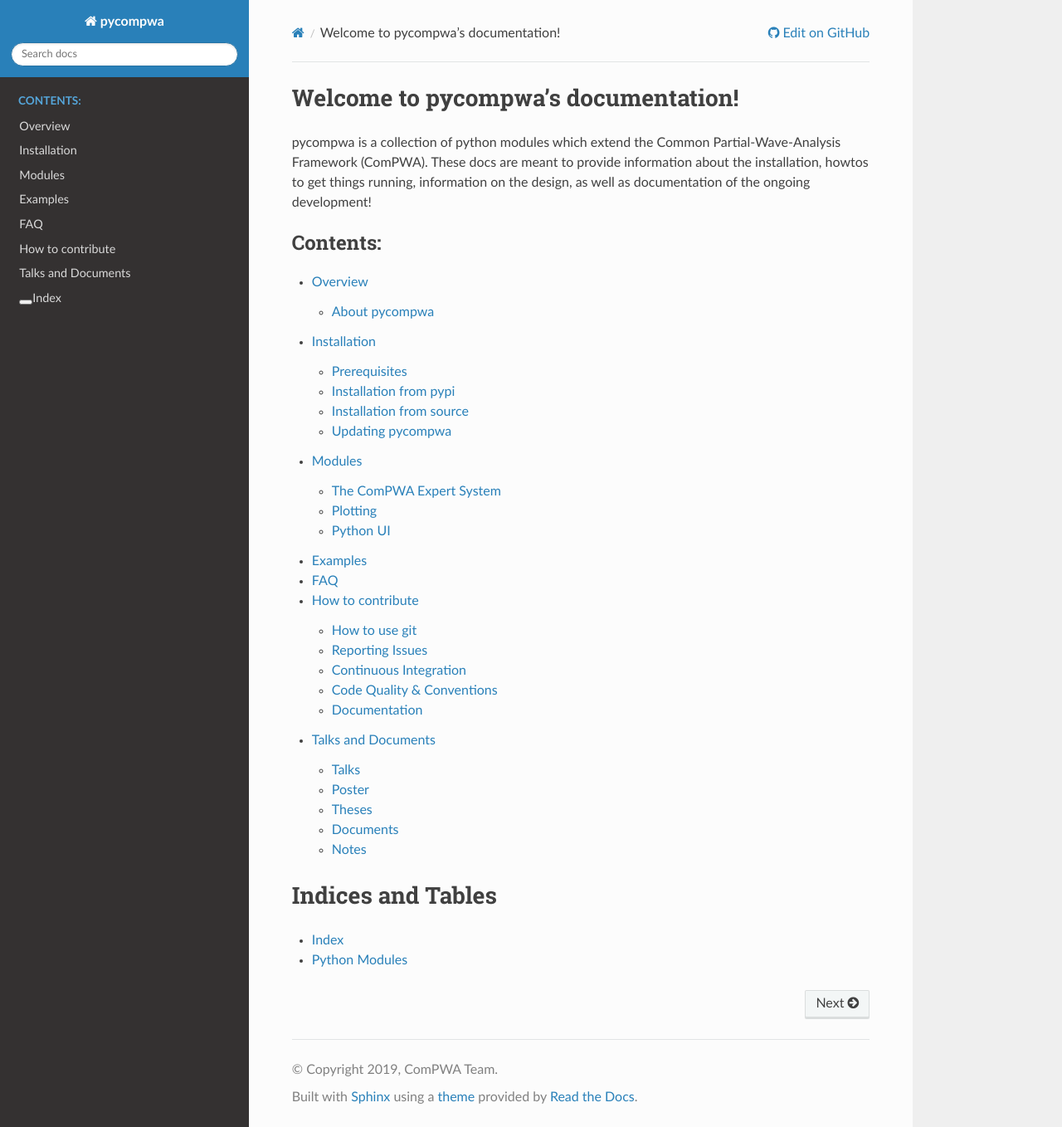
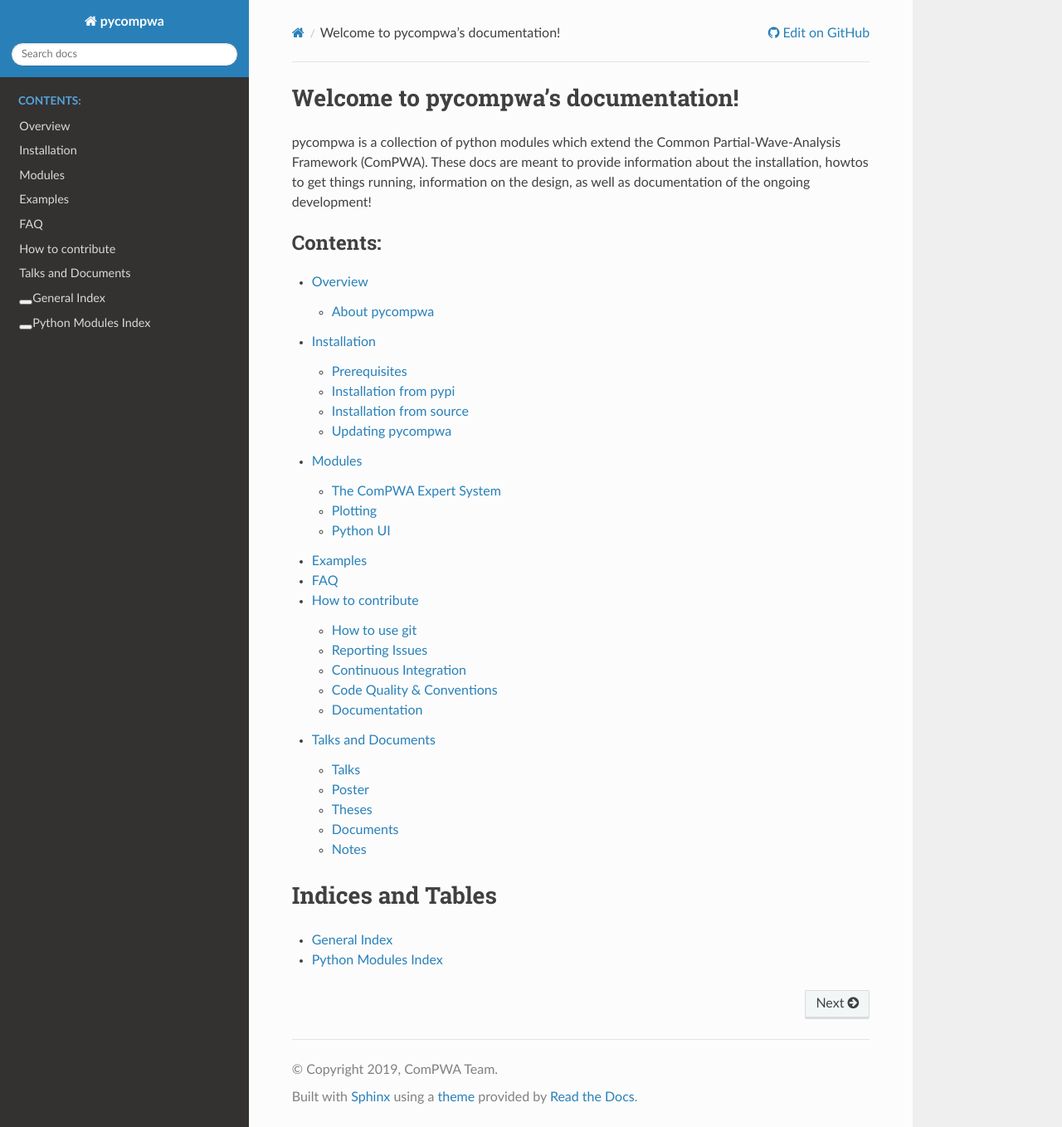
Before and after one commit to ComPWA/pycompwa, a Sphinx documentation site: the page built from doc/source/index.rst, in a window 1280 px wide and 1358 px high. Shown: the whole window at 83% size. Built offline with Sphinx 7.4.7 and the Read the Docs theme 2.0.0, drawn with Linux system fonts in a browser that asks for light colours; pages that are not in the unit, such as notebooks, are missing from menus.

Commit message:
Added python module index to the docs sidebar

```diff
--- a/doc/source/_templates/layout.html
+++ b/doc/source/_templates/layout.html
@@ -2,5 +2,6 @@
 
   {% block menu %}
     {{ super() }}
-    <a href= "{{pathto('genindex.html', 1)}}">Index</a>
+    <a href= "{{pathto('genindex.html', 1)}}">General Index</a>
+    <a href= "{{pathto('py-modindex.html', 1)}}">Python Modules Index</a>
   {% endblock %}
--- a/doc/source/index.rst
+++ b/doc/source/index.rst
@@ -22,5 +22,5 @@ ongoing development!
 Indices and Tables
 ==================
 
-* :ref:`Index <genindex>`
-* :ref:`Python Modules <modindex>`
+* :ref:`General Index<genindex>`
+* :ref:`Python Modules Index<modindex>`
```
